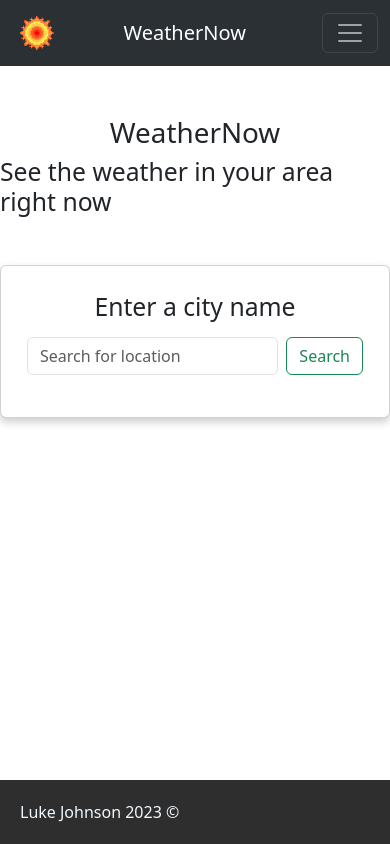
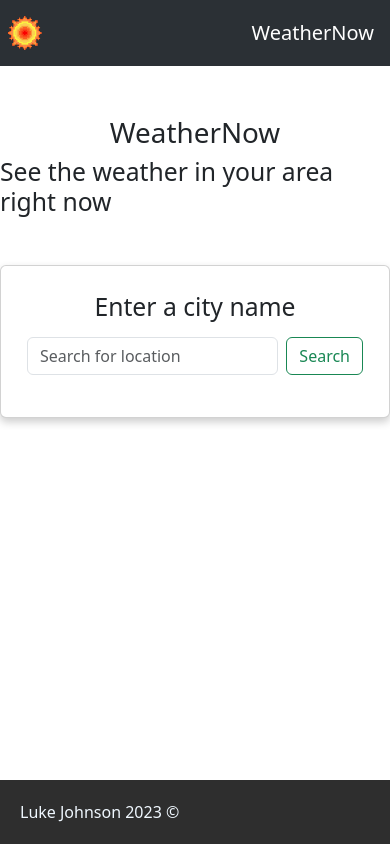
Before and after one commit to Lukej575/weather-app, a plain HTML site: page index.html in a window 390 px wide. Drawn offline with nearby package versions, Linux system fonts and the light colour scheme.

Commit message:
Remove nav menu toggle

```diff
--- a/index.html
+++ b/index.html
@@ -15,17 +15,12 @@
 </head>
 
 <body>
+
     <nav class="navbar navbar-expand-lg bg-body-tertiary sticky-top" data-bs-theme="dark">
-        <div class="container-fluid">
-            <img id="sun-sprite" src="sun_sprite.png" alt="a little sun">
-          <a class="navbar-brand" href="#">WeatherNow</a>
-          <button class="navbar-toggler" type="button" data-bs-toggle="collapse" data-bs-target="#navbarSupportedContent" aria-controls="navbarSupportedContent" aria-expanded="false" aria-label="Toggle navigation">
-            <span class="navbar-toggler-icon"></span>
-          </button>
-          <div class="collapse navbar-collapse" id="navbarSupportedContent">
-          </div>
-        </div>
-      </nav>
+      <img id="sun-sprite" src="sun_sprite.png" alt="a little sun">
+      <a class="navbar-brand" href="#">WeatherNow</a>
+    </nav>
+
     <h1>WeatherNow</h1>
     <h2 class="mb-5">See the weather in your area right now</h2>
     <div class="card text-center">
@@ -45,8 +40,8 @@
         <div class="wind"></div>
       </div>
     </div>
+
     <footer class="footer fixed-bottom">Luke Johnson 2023 &copy;</footer>
-
 
 </body>
 
```
